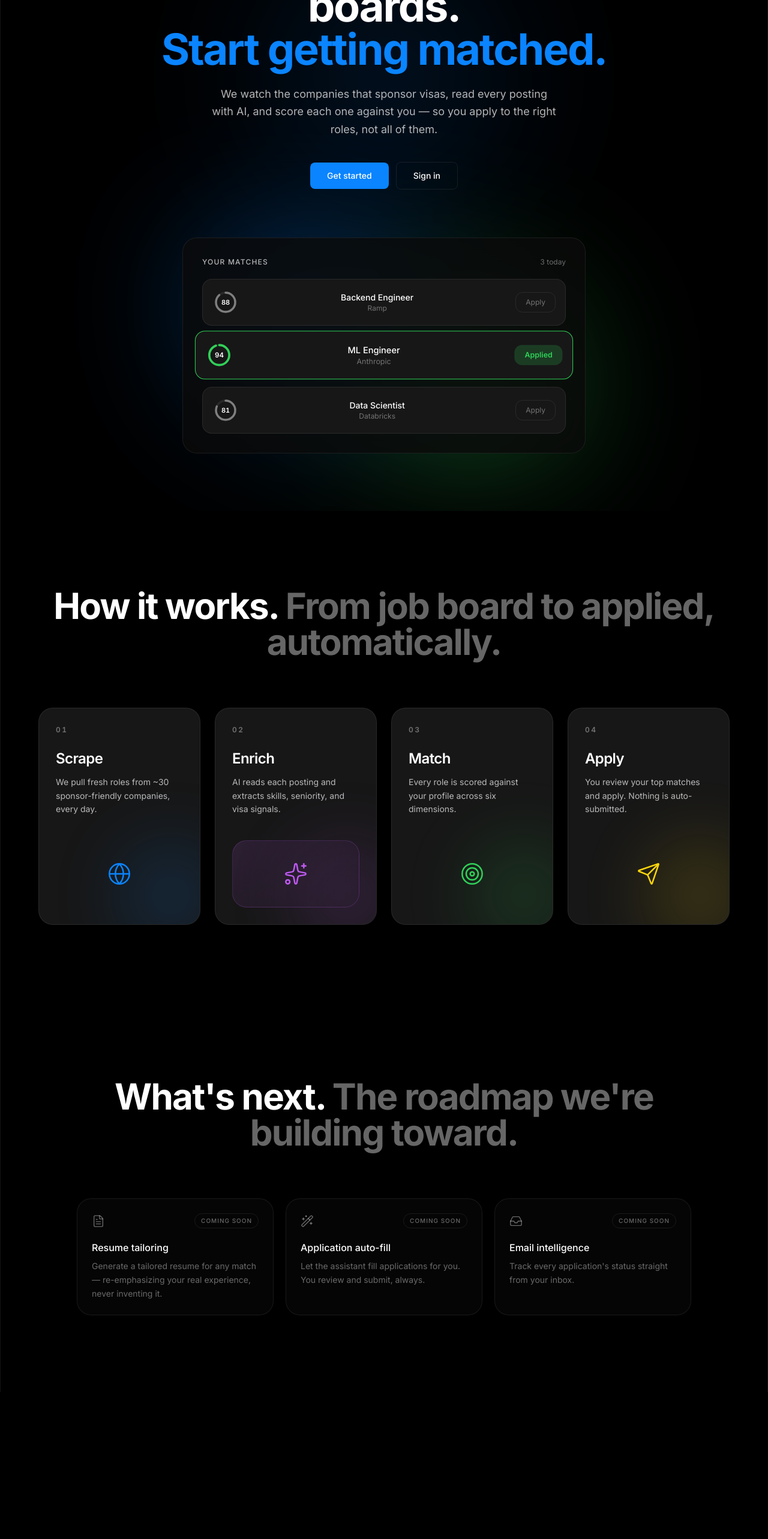
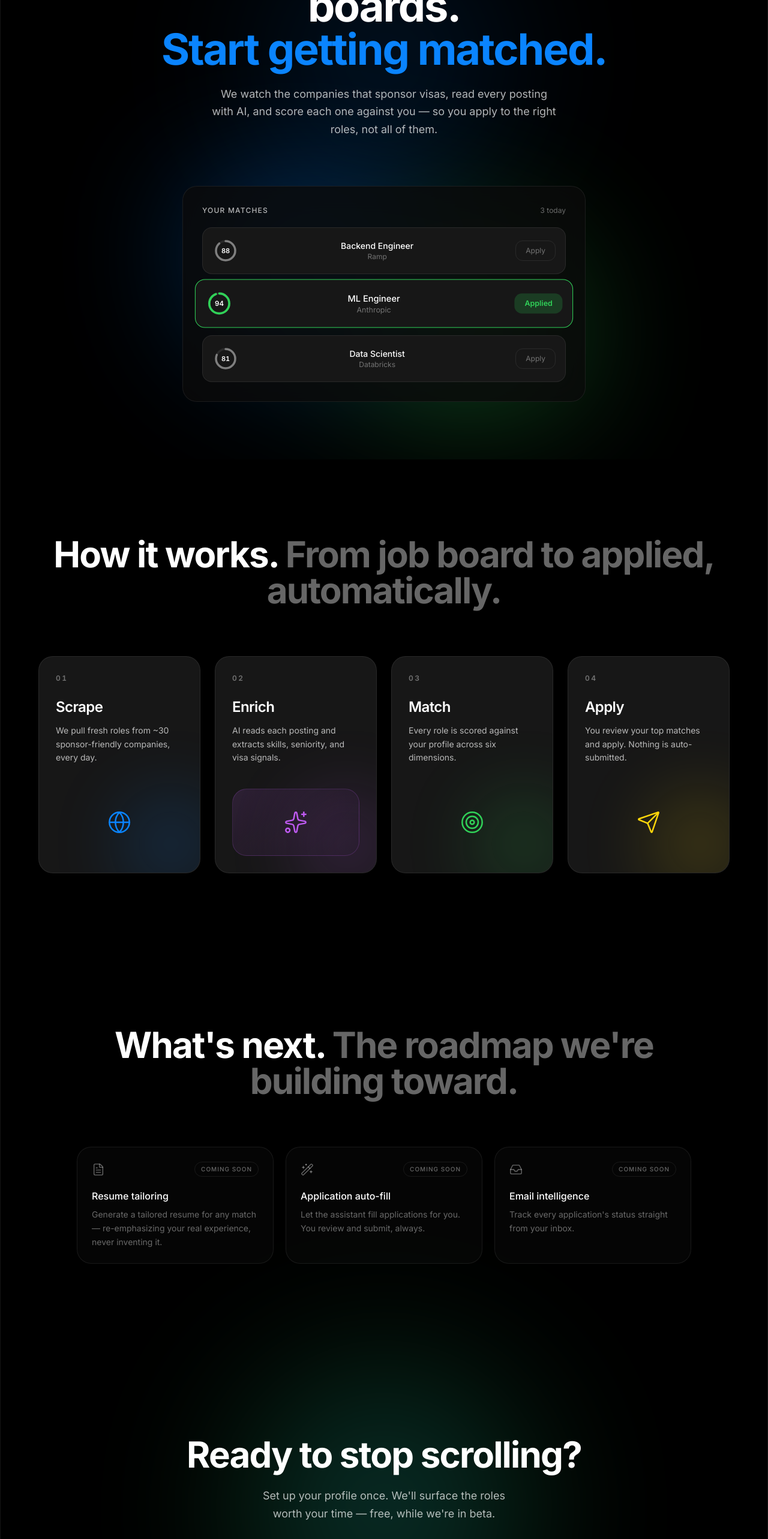
Before and after one commit to pasupulasurya/pasupulasurya-ai-job-os, a Next.js app: page / in a window 1280 px wide. Shown: the part 234-2800 px from the top of the page at 60% size. Before the commit the page ends 2555 px from the top, so only its background shows below. Built offline with nearby package versions, Linux system fonts and the light colour scheme; no server answers.

Commit message:
feat(landing): remove nav + hero buttons, single get started CTA at bottom

```diff
--- /dev/null
+++ b/src/app/_components/final-cta.tsx
@@ -0,0 +1,43 @@
+"use client";
+
+import Link from "next/link";
+import { motion } from "framer-motion";
+import { spring } from "@/styles/tokens";
+
+export function FinalCta() {
+  return (
+    <section className="relative w-full px-6 py-40">
+      {/* warm closing glow */}
+      <div
+        aria-hidden
+        className="pointer-events-none absolute top-1/2 left-1/2 h-[500px] w-[500px] -translate-x-1/2 -translate-y-1/2 rounded-full opacity-25 blur-[130px]"
+        style={{
+          background:
+            "radial-gradient(circle, var(--accent) 0%, var(--success) 60%, transparent 80%)",
+        }}
+      />
+
+      <motion.div
+        initial={{ opacity: 0, y: 24 }}
+        whileInView={{ opacity: 1, y: 0 }}
+        viewport={{ once: true, amount: 0.5 }}
+        transition={spring.gentle}
+        className="relative z-10 mx-auto flex max-w-2xl flex-col items-center text-center"
+      >
+        <h2 className="text-text-primary text-4xl font-bold tracking-[-0.03em] sm:text-6xl">
+          Ready to stop scrolling?
+        </h2>
+        <p className="text-text-secondary mt-6 max-w-md text-base leading-relaxed sm:text-lg">
+          Set up your profile once. We&apos;ll surface the roles worth your time — free, while
+          we&apos;re in beta.
+        </p>
+        <Link
+          href="/signup"
+          className="bg-accent text-accent-foreground hover:bg-accent-hover mt-10 rounded-md px-8 py-4 text-base font-medium transition-colors"
+        >
+          Get started
+        </Link>
+      </motion.div>
+    </section>
+  );
+}
--- a/src/app/_components/hero.tsx
+++ b/src/app/_components/hero.tsx
@@ -1,4 +1,3 @@
-import Link from "next/link";
 import { ProductDemo } from "./product-demo";
 
 export function Hero() {
@@ -27,21 +26,6 @@ export function Hero() {
           against you — so you apply to the right roles, not all of them.
         </p>
 
-        <div className="mt-10 flex flex-col items-center gap-3 sm:flex-row">
-          <Link
-            href="/signup"
-            className="bg-accent text-accent-foreground hover:bg-accent-hover rounded-md px-7 py-3 text-sm font-medium transition-colors"
-          >
-            Get started
-          </Link>
-          <Link
-            href="/login"
-            className="border-border-strong text-text-primary hover:bg-card rounded-md border px-7 py-3 text-sm font-medium transition-colors"
-          >
-            Sign in
-          </Link>
-        </div>
-
         {/* Live product-loop demo */}
         <ProductDemo />
       </div>
--- a/src/app/page.tsx
+++ b/src/app/page.tsx
@@ -1,18 +1,18 @@
 import { AmbientBg } from "./_components/ambient-bg";
-import { LandingNav } from "./_components/landing-nav";
 import { Hero } from "./_components/hero";
 import { HowItWorks } from "./_components/how-it-works";
 import { WhatsNext } from "./_components/whats-next";
+import { FinalCta } from "./_components/final-cta";
 
 export default function Home() {
   return (
     <main className="bg-background min-h-screen">
       <AmbientBg />
-      <LandingNav />
       <div className="border-border/60 relative mx-auto max-w-7xl border-x">
         <Hero />
         <HowItWorks />
         <WhatsNext />
+        <FinalCta />
       </div>
     </main>
   );
```
